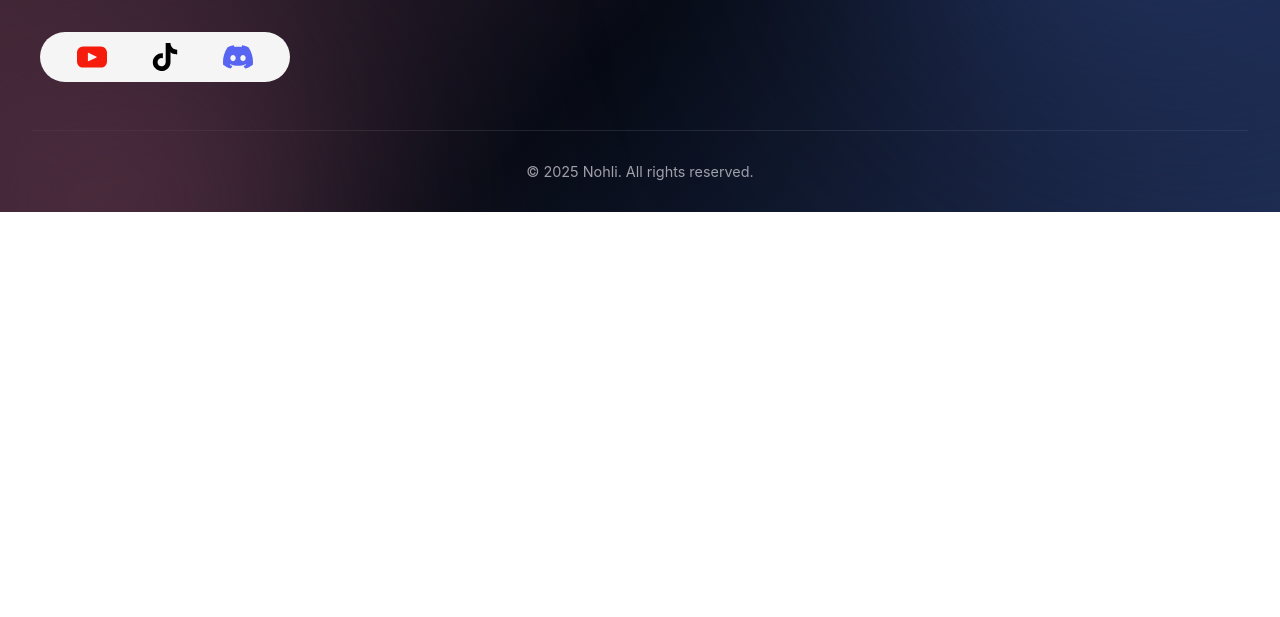
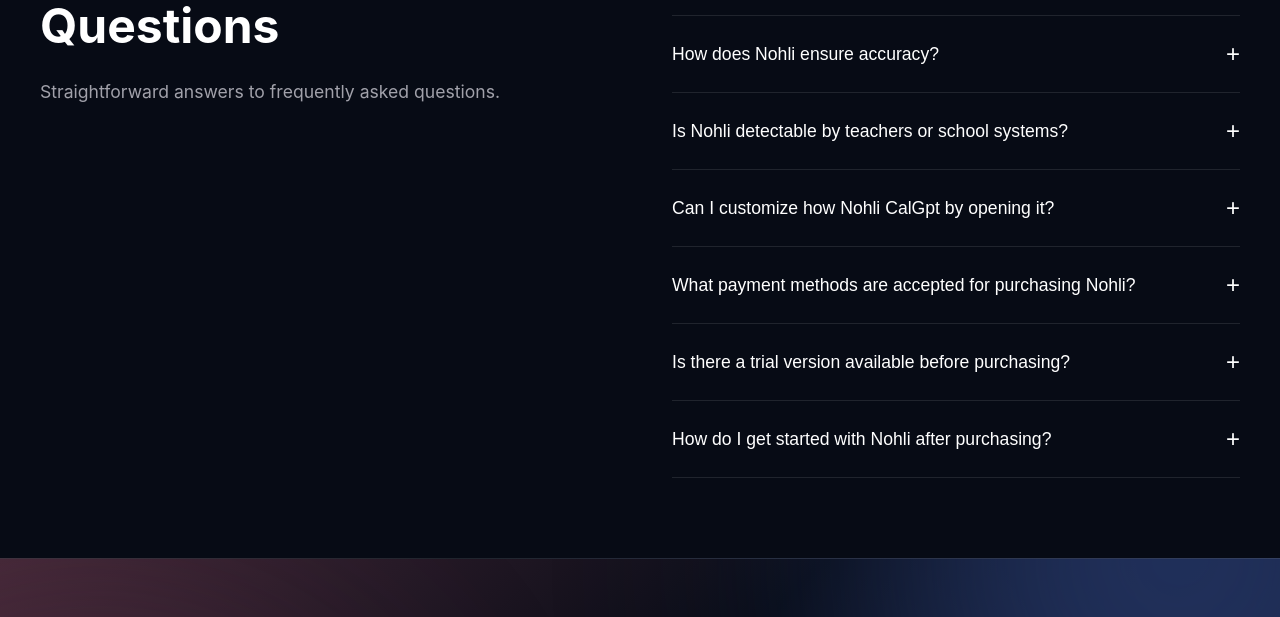
Before and after one commit to Bharath6911/Shopify_redesign, a plain HTML site: page Pricing.html in a window 1280 px wide. Shown: the part 1171-1788 px from the top of the page. Before the commit the page ends 1383 px from the top, so only its background shows below. Drawn offline with Linux system fonts and the light colour scheme.

Commit message:
four commit

```diff
--- a/Pricing.html
+++ b/Pricing.html
@@ -114,8 +114,7 @@
                     <div class="pricing-card-header">
                         <h3>2 Mega Pixel Camera Calculator w/ChatGpt</h3>
                         <p class="pricing-description">The 2MP Camera Calculator uses a simple camera to scan worksheets
-                            and equations, Then sends the image to OpenAI's API for clear step-by-step answers. Just
-                            take a picture and wait your answers.</p>
+                            and equations, Then sends the image to OpenAI's API for clear step-by-step answers.</p>
                     </div>
 
                     <div class="pricing-price">
@@ -189,6 +188,99 @@
             </div>
         </div>
     </section>
+
+    <section class="faq" id="FAQ">
+            <div class="faq-container">
+                <div class="faq-header">
+                    <h2 class="faq-title">Frequently Asked Questions</h2>
+                    <p class="faq-description">
+                        Straightforward answers to frequently asked questions.
+                    </p>
+                </div>
+
+                <div class="faq-list">
+                    <div class="faq-item">
+                        <button class="faq-question">
+                            <span>What subjects does Nohli support?</span>
+                            <span class="faq-icon">+</span>
+                        </button>
+                        <div class="faq-answer">
+                            <p>Nohli CalGpt supports multiple subjects including:</p>
+                            <ul>
+                                <li>Maths</li>
+                                <li>Science Academy</li>
+                                <li>Geometry</li>
+                            </ul>
+                        </div>
+                    </div>
+
+                    <div class="faq-item">
+                        <button class="faq-question">
+                            <span>How does Nohli ensure accuracy?</span>
+                            <span class="faq-icon">+</span>
+                        </button>
+                        <div class="faq-answer">
+                            <p>Nohli uses advanced recent ChatGpt AI to provide highly accurate answers. It is improved
+                                to maintain accuracy rates above 95%.</p>
+                        </div>
+                    </div>
+
+                    <div class="faq-item">
+                        <button class="faq-question">
+                            <span>Is Nohli detectable by teachers or school systems?</span>
+                            <span class="faq-icon">+</span>
+                        </button>
+                        <div class="faq-answer">
+                            <p>Nohli is designed to be completely undetectable. Cannot be seen by teachers.</p>
+                        </div>
+                    </div>
+
+                    <div class="faq-item">
+                        <button class="faq-question">
+                            <span>Can I customize how Nohli CalGpt by opening it?</span>
+                            <span class="faq-icon">+</span>
+                        </button>
+                        <div class="faq-answer">
+                            <p>No.</p>
+                        </div>
+                    </div>
+
+                    <div class="faq-item">
+                        <button class="faq-question">
+                            <span>What payment methods are accepted for purchasing Nohli?</span>
+                            <span class="faq-icon">+</span>
+                        </button>
+                        <div class="faq-answer">
+                            <p>We accept all major credit cards (Visa, MasterCard, American Express), PayPal for maximum
+                                convenience.</p>
+                        </div>
+                    </div>
+
+                    <div class="faq-item">
+                        <button class="faq-question">
+                            <span>Is there a trial version available before purchasing?</span>
+                            <span class="faq-icon">+</span>
+                        </button>
+                        <div class="faq-answer">
+                            <p>Yes! We offer a 3-day free trial so you can experience Nohli's capabilities before
+                                committing to a subscription.</p>
+                        </div>
+                    </div>
+
+                    <div class="faq-item">
+                        <button class="faq-question">
+                            <span>How do I get started with Nohli after purchasing?</span>
+                            <span class="faq-icon">+</span>
+                        </button>
+                        <div class="faq-answer">
+                            <p>After purchase, you'll receive an email with download instructions. Simply install the
+                                browser extension, log in with your credentials, and you're ready to start using Nohli!
+                            </p>
+                        </div>
+                    </div>
+                </div>
+            </div>
+        </section>
 
     <footer id="footer">
         <div class="footer-background">
```
